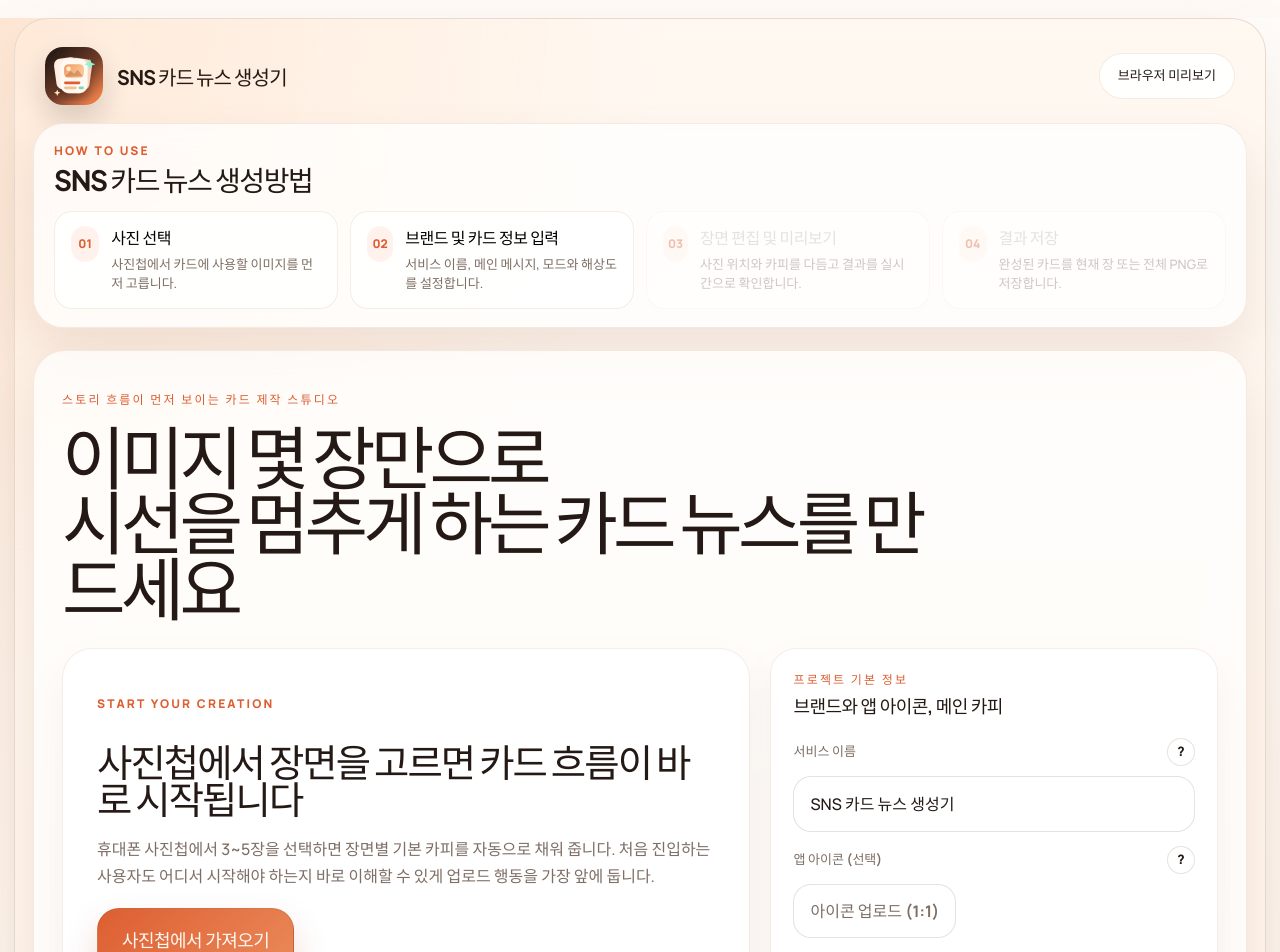
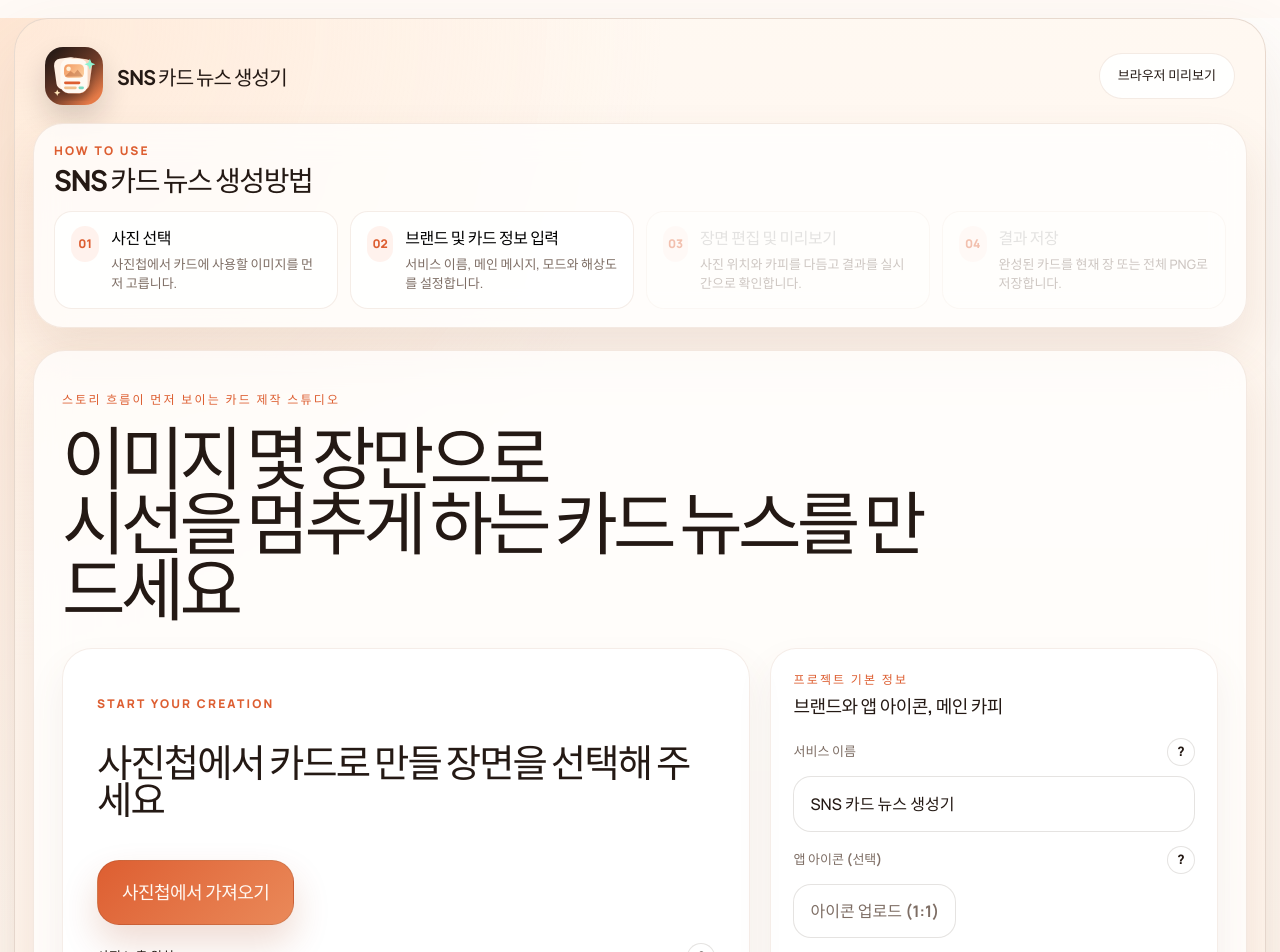
Before and after one commit to info-sum/card-generator, a React (Vite) app: page / in a window 1280 px wide. Shown: the top 952 px of the page. Built offline with nearby package versions, Linux system fonts and the light colour scheme.

Commit message:
feat: 업로드 카드 섹션 안내 문구 단순화

```diff
--- a/src/App.tsx
+++ b/src/App.tsx
@@ -882,12 +882,7 @@ function App() {
           <div className="landing-grid">
             <section className="upload-stage-card">
               <p className="upload-stage-kicker">Start your creation</p>
-              <h2>사진첩에서 장면을 고르면 카드 흐름이 바로 시작됩니다</h2>
-              <p className="upload-stage-description">
-                휴대폰 사진첩에서 3~5장을 선택하면 장면별 기본 카피를 자동으로
-                채워 줍니다. 처음 진입하는 사용자도 어디서 시작해야 하는지 바로
-                이해할 수 있게 업로드 행동을 가장 앞에 둡니다.
-              </p>
+              <h2 style={{ marginBottom: '24px' }}>사진첩에서 카드로 만들 장면을 선택해 주세요</h2>
 
               <button className="primary-stage-button" onClick={openGalleryPicker} type="button">
                 사진첩에서 가져오기
```
